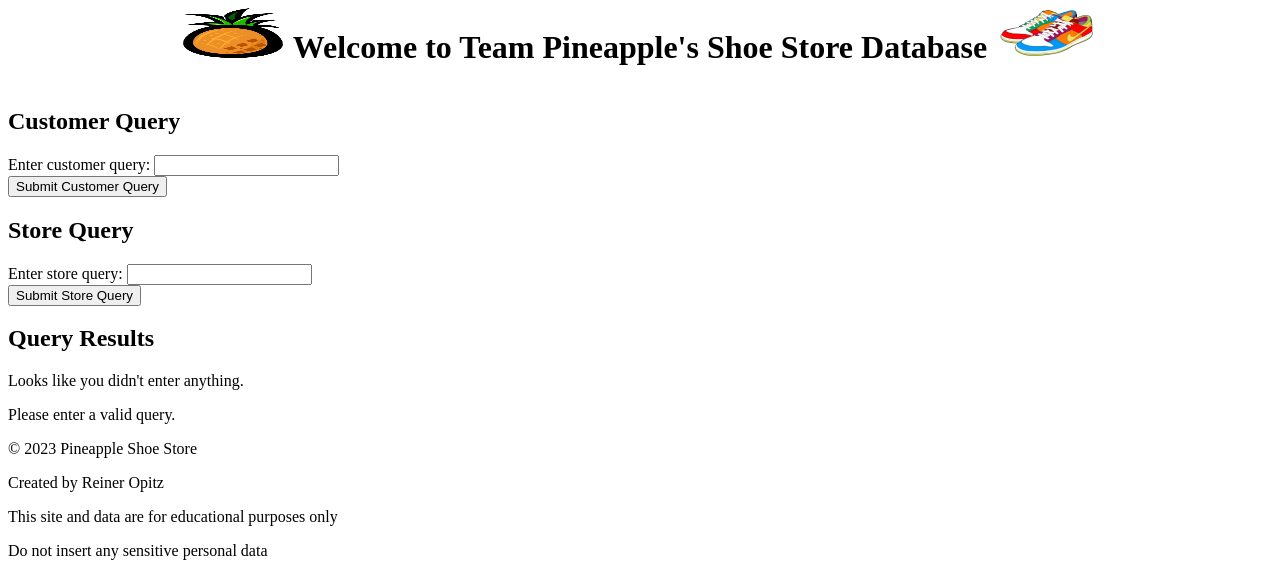
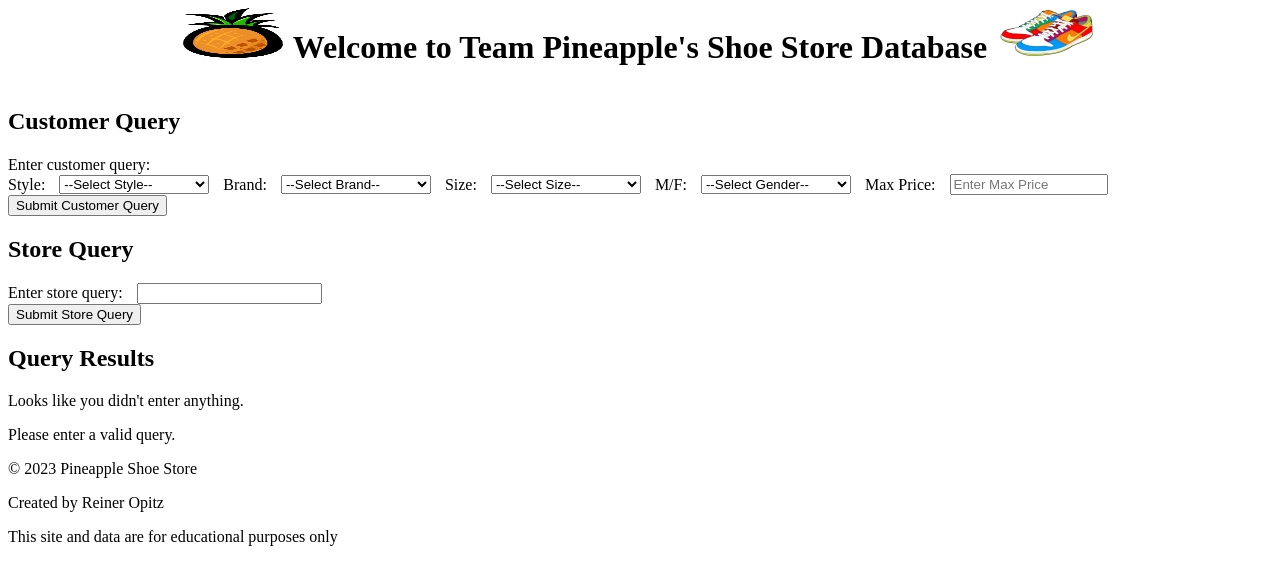
Before and after one commit to reinerism/475Ashoestore, a Flask app: page / in a window 1280 px wide. Shown: the top 563 px of the page. Run offline with Flask 2, Linux system fonts and the light colour scheme.

Commit message:
adding some functionality

```diff
--- a/templates/home.html
+++ b/templates/home.html
@@ -34,6 +34,14 @@
         height: 50px;
         margin: 0 10px;
     }
+    label, select, input {
+        display: inline-block;
+        vertical-align: middle;
+        margin-right: 10px;
+    }
+    select, input[type="number"] {
+        width: 150px;
+    }
 </style>
 </head>
 <body>
@@ -51,7 +59,51 @@
             <input type="hidden" name="query_user" value="customer">
             <div>
                 <label for="customer_query">Enter customer query:</label>
-                <input type="text" name="customer_query" id="customer_query">
+                <!-- <input type="text" name="customer_query" id="customer_query"> Simple query text box-->
+            </div>
+            <div>
+                <label for="style">Style:</label>
+                <select name="style" id="style">
+                    <option value="">--Select Style--</option>
+                    <option value="Sneakers">Sneakers</option>
+                    <option value="Running">Running</option>
+                    <option value="Basketball">Basketball</option>
+                    <!-- add additional options as needed -->
+                </select>
+
+                <label for="brand">Brand:</label>
+                <select name="brand" id="brand">
+                    <option value="">--Select Brand--</option>
+                    <option value="Nike">Nike</option>
+                    <option value="Adidas">Adidas</option>
+                    <option value="Puma">Puma</option>
+                    <!-- add additional options as needed -->
+                </select>
+
+                <label for="size">Size:</label>
+                <select name="size" id="size">
+                    <option value="">--Select Size--</option>
+                    <option value="6">6</option>
+                    <option value="7">7</option>
+                    <option value="8">8</option>
+                    <option value="9">9</option>
+                    <option value="10">10</option>
+                    <option value="11">11</option>
+                    <option value="12">12</option>
+                    <option value="13">13</option>
+                    <!-- add additional options as needed -->
+                </select>
+
+                <label for="gender">M/F:</label>
+                <select name="gender" id="gender">
+                    <option value="">--Select Gender--</option>
+                    <option value="Mens">Men</option>
+                    <option value="Womens">Women</option>
+                    <!-- add additional options as needed -->
+                </select>
+
+                <label for="price">Max Price:</label>
+                <input type="number" name="price" id="price" placeholder="Enter Max Price" min="0">
             </div>
             <div>
                 <input type="submit" value="Submit Customer Query">
```
